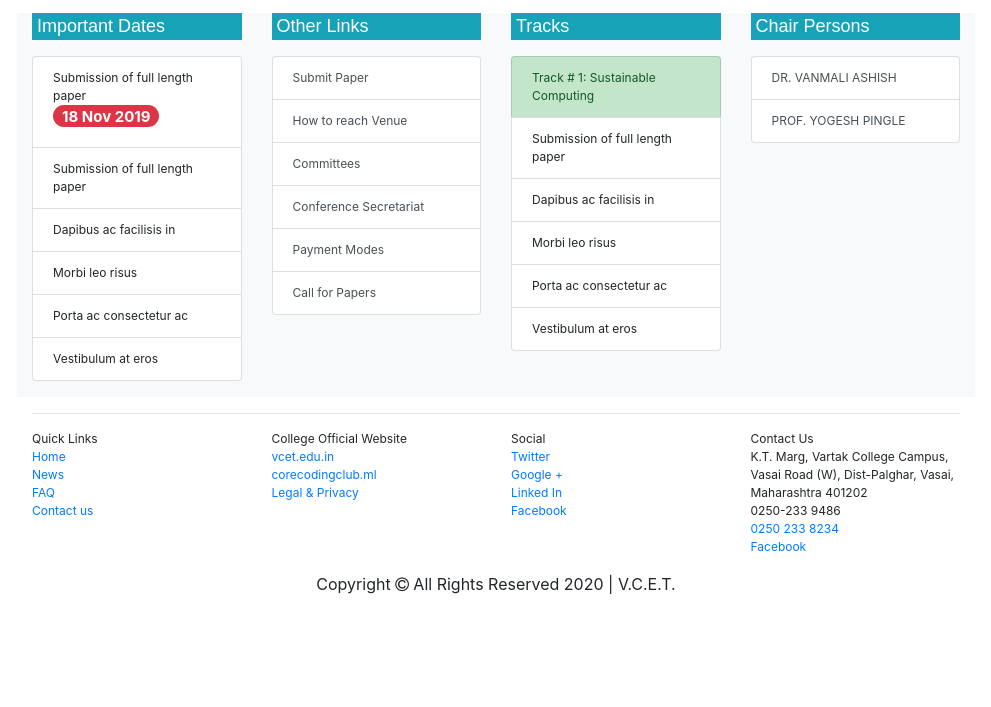
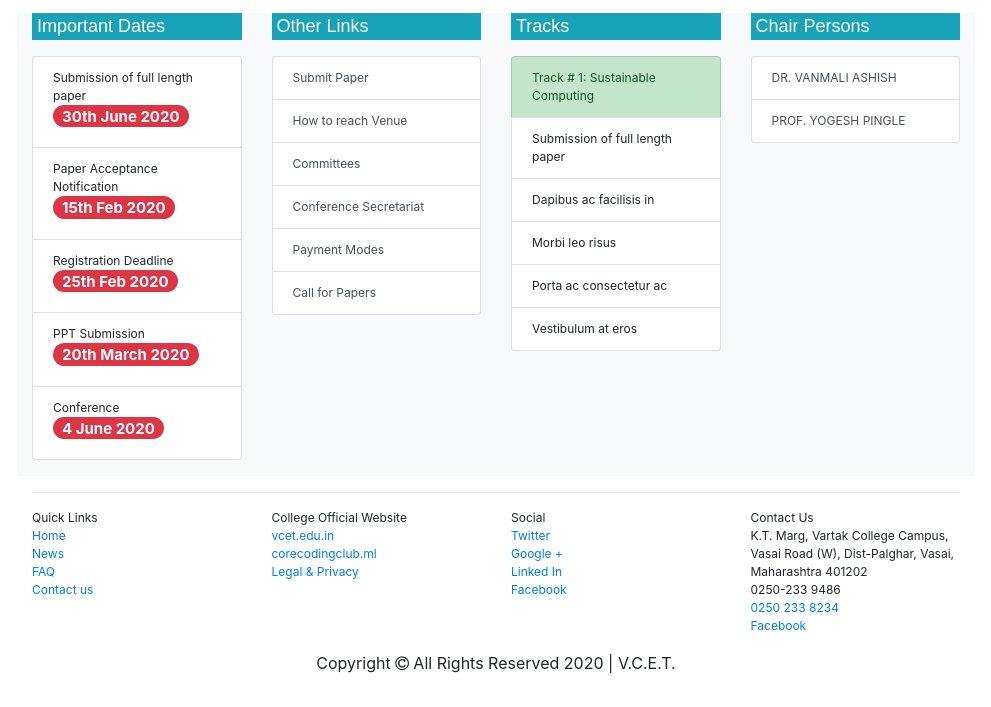
Before and after one commit to RavenColEvol/vcet-con, a plain HTML site: page index.html in a window 1280 px wide. Shown: the part 923-1630 px from the top of the page, without its empty margins (144-1135 px from the left). Before the commit the page ends 1551 px from the top, so only its background shows below. Drawn offline with nearby package versions, Linux system fonts and the light colour scheme.

Commit message:
Added Dates

```diff
--- a/index.html
+++ b/index.html
@@ -197,14 +197,34 @@
 				<li class="list-group-item d-flex justify-content-between flex-md-column flex-sm-column">
 					Submission of full length paper
 					<h5>
-						<span class="badge badge-danger badge-pill">18 Nov 2019</span>
+						<span class="badge badge-danger badge-pill">30th June 2020</span>
 					</h5>
 				</li>
-				<li class="list-group-item">Submission of full length paper</li>
-				<li class="list-group-item">Dapibus ac facilisis in</li>
-				<li class="list-group-item">Morbi leo risus</li>
-				<li class="list-group-item">Porta ac consectetur ac</li>
-				<li class="list-group-item">Vestibulum at eros</li>
+				<li class="list-group-item d-flex justify-content-between flex-md-column flex-sm-column">
+					Paper Acceptance Notification
+					<h5>
+						<span class="badge badge-danger badge-pill">15th Feb 2020</span>
+					</h5>
+				</li>
+				<li class="list-group-item d-flex justify-content-between flex-md-column flex-sm-column">
+					Registration Deadline
+					<h5>
+						<span class="badge badge-danger badge-pill">25th Feb 2020</span>
+					</h5>
+				</li>
+				<li class="list-group-item d-flex justify-content-between flex-md-column flex-sm-column">
+					PPT Submission
+					<h5>
+						<span class="badge badge-danger badge-pill">20th March 2020</span>
+					</h5>
+				</li>
+				<li class="list-group-item d-flex justify-content-between flex-md-column flex-sm-column">
+					Conference
+					<h5>
+						<span class="badge badge-danger badge-pill">4 June 2020</span>
+					</h5>
+				</li>
+
 			</ul>
 		</div>
 		<div class="col-md-3 bg-light">
```
